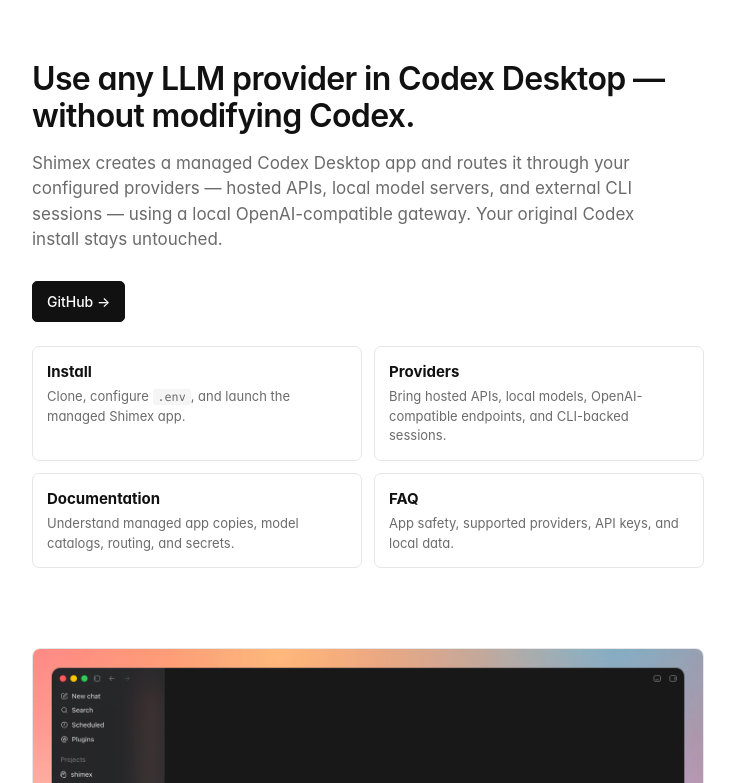
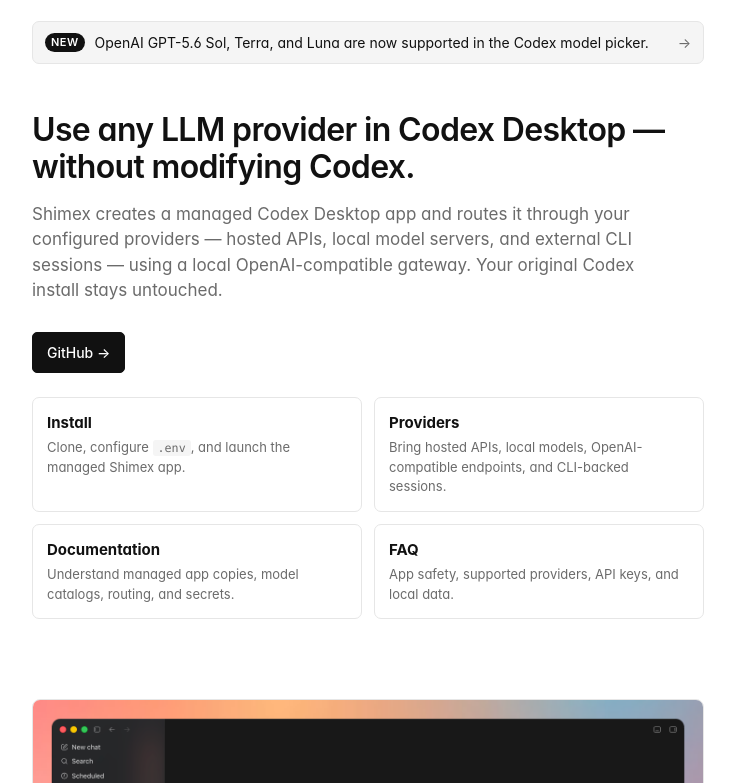
Before and after one commit to Ansonhkg/shimex, a website: page web/index.html in a window 1280 px wide. Shown: the part 64-847 px from the top of the page, without its empty margins (272-1007 px from the left). Drawn offline with Linux system fonts and the light colour scheme.

Commit message:
docs: announce GPT-5.6 model support

```diff
--- a/web/index.html
+++ b/web/index.html
@@ -166,6 +166,34 @@
     .links a { text-decoration: none; color: var(--muted); }
     .links a:hover { color: var(--fg); }
 
+    /* Product update */
+    .update-banner {
+      display: flex;
+      align-items: center;
+      gap: 10px;
+      margin: -32px 0 40px;
+      padding: 10px 12px;
+      border: 1px solid var(--line);
+      border-radius: 7px;
+      background: var(--code-bg);
+      color: var(--fg);
+      font-size: 14px;
+      text-decoration: none;
+    }
+    .update-banner:hover { border-color: var(--fg); text-decoration: none; }
+    .update-banner .label {
+      flex: 0 0 auto;
+      padding: 1px 6px;
+      border-radius: 999px;
+      background: var(--fg);
+      color: #fff;
+      font-size: 11px;
+      font-weight: 600;
+      letter-spacing: 0.04em;
+      text-transform: uppercase;
+    }
+    .update-banner .arrow { margin-left: auto; color: var(--muted); }
+
     /* Hero */
     .hero { padding: 8px 0 32px; }
     .hero h1 {
@@ -280,6 +308,7 @@
     footer .links { font-size: 13px; }
 
     @media (max-width: 540px) {
+      .update-banner { align-items: flex-start; }
       .hero h1 { font-size: 26px; }
       .hero p.tagline { font-size: 16px; }
       .sitelinks, .split-list { grid-template-columns: 1fr; }
@@ -310,6 +339,12 @@
     <a href="#faq">FAQ</a>
   </span>
 </nav>
+
+<a class="update-banner" href="#providers">
+  <span class="label">New</span>
+  <span>OpenAI GPT-5.6 Sol, Terra, and Luna are now supported in the Codex model picker.</span>
+  <span class="arrow" aria-hidden="true">&rarr;</span>
+</a>
 
 <header class="hero">
   <h1>Use any LLM provider in Codex Desktop &mdash; without modifying Codex.</h1>
```
Also changed, not shown: README.md.
